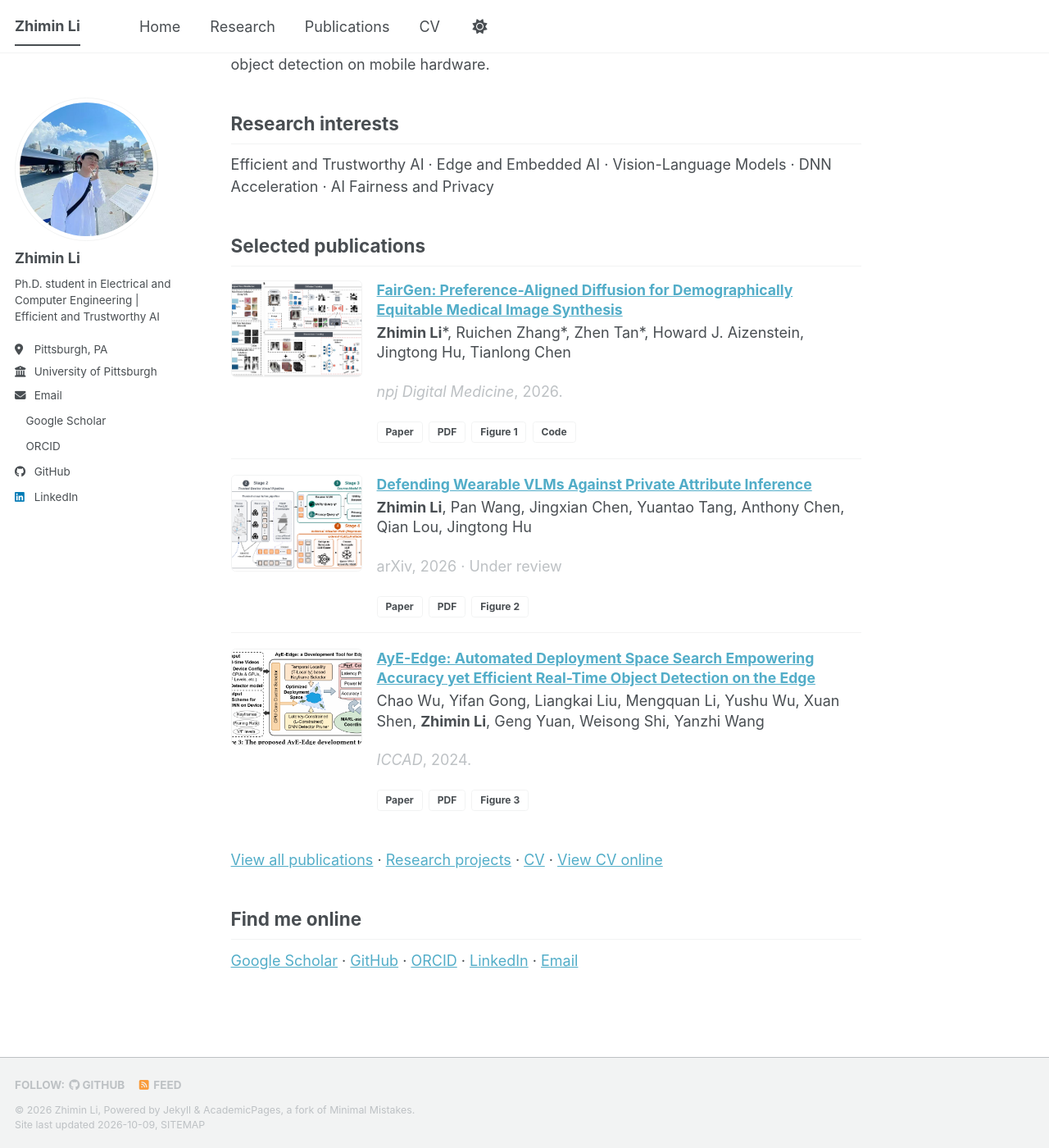
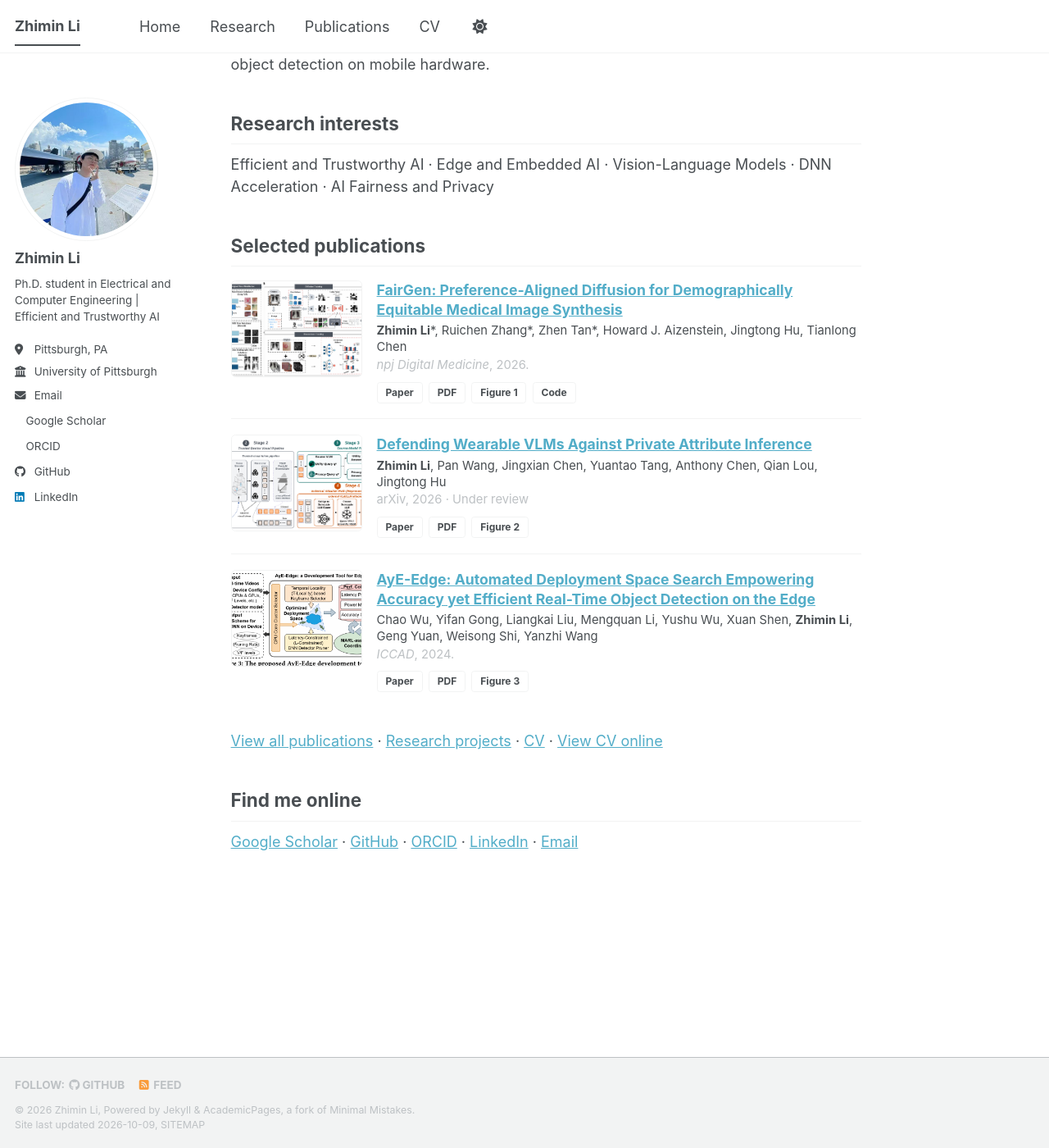
Before and after one commit to Krisocer/Krisocer.github.io, a Jekyll site: the page built from _pages/about.md, in a window 1280 px wide and 1400 px high, scrolled down 318 px. Shown: the whole window at 82% size. Built offline with Jekyll 4.4.1, drawn with Linux system fonts in a browser that asks for light colours; a style sheet for code colours, icons or effects is not loaded.

Commit message:
Tighten publication row typography

```diff
--- a/_sass/layout/_paper-previews.scss
+++ b/_sass/layout/_paper-previews.scss
@@ -58,9 +58,9 @@
   min-width: 0;
 }
 
-.selected-paper__authors,
-.selected-paper__meta {
-  margin: 0.15rem 0;
+.page__content .selected-paper__authors,
+.page__content .selected-paper__meta {
+  margin: 0.1rem 0;
   font-size: 0.82em;
   line-height: 1.35;
 }
```
